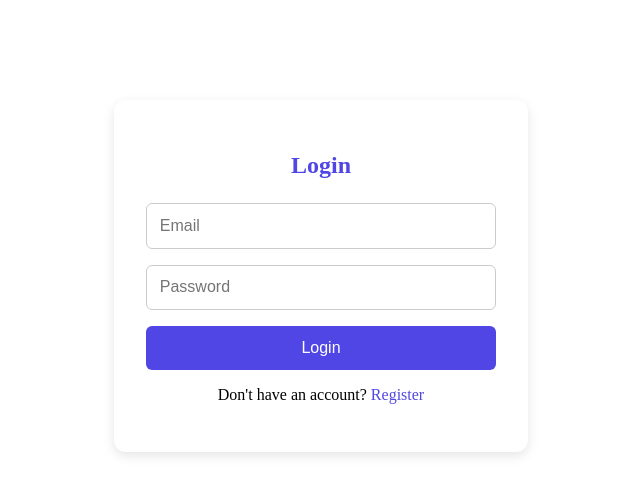
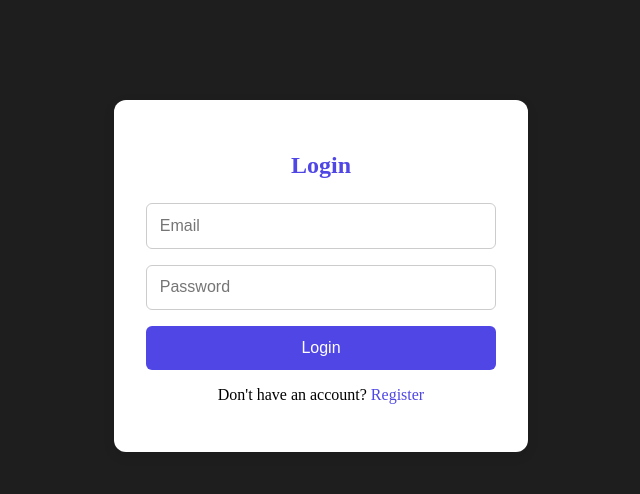
Before and after one commit to Abhinav0358/Project-Collaboration, a React (Create React App) app in the folder Frontend/my-app/: page / in a window 1280 px wide. Shown: the top 494 px of the page, without its empty margins (319-959 px from the left). Built offline with nearby package versions, Linux system fonts and the light colour scheme.

Commit message:
project page design update

```diff
--- a/Frontend/my-app/src/Projects.css
+++ b/Frontend/my-app/src/Projects.css
@@ -1,8 +1,13 @@
+body {
+  background-color: #1e1e1e;
+}
+
 .projects-container {
   padding: 20px;
   color: white;
   background-color: #1e1e1e;
 }
+
 
 .projects-grid {
   display: flex;
@@ -10,7 +15,8 @@
   flex-wrap: wrap;
 }
 
-.project-card, .add-card {
+.project-card,
+.add-card {
   background-color: #2a2a2a;
   border-radius: 8px;
   padding: 15px;
@@ -21,6 +27,12 @@
 .image-upload {
   display: block;
   margin-bottom: 10px;
+}
+
+.image-upload img {
+  width: 100%;         /* image fills container width */
+  height: 100%;        /* image fills container height */
+  object-fit: contain; /* maintain aspect ratio and fit inside */
 }
 
 .image-placeholder {
```
Also changed, not shown: 1 other file (tests, documents, lock files or other folders).
